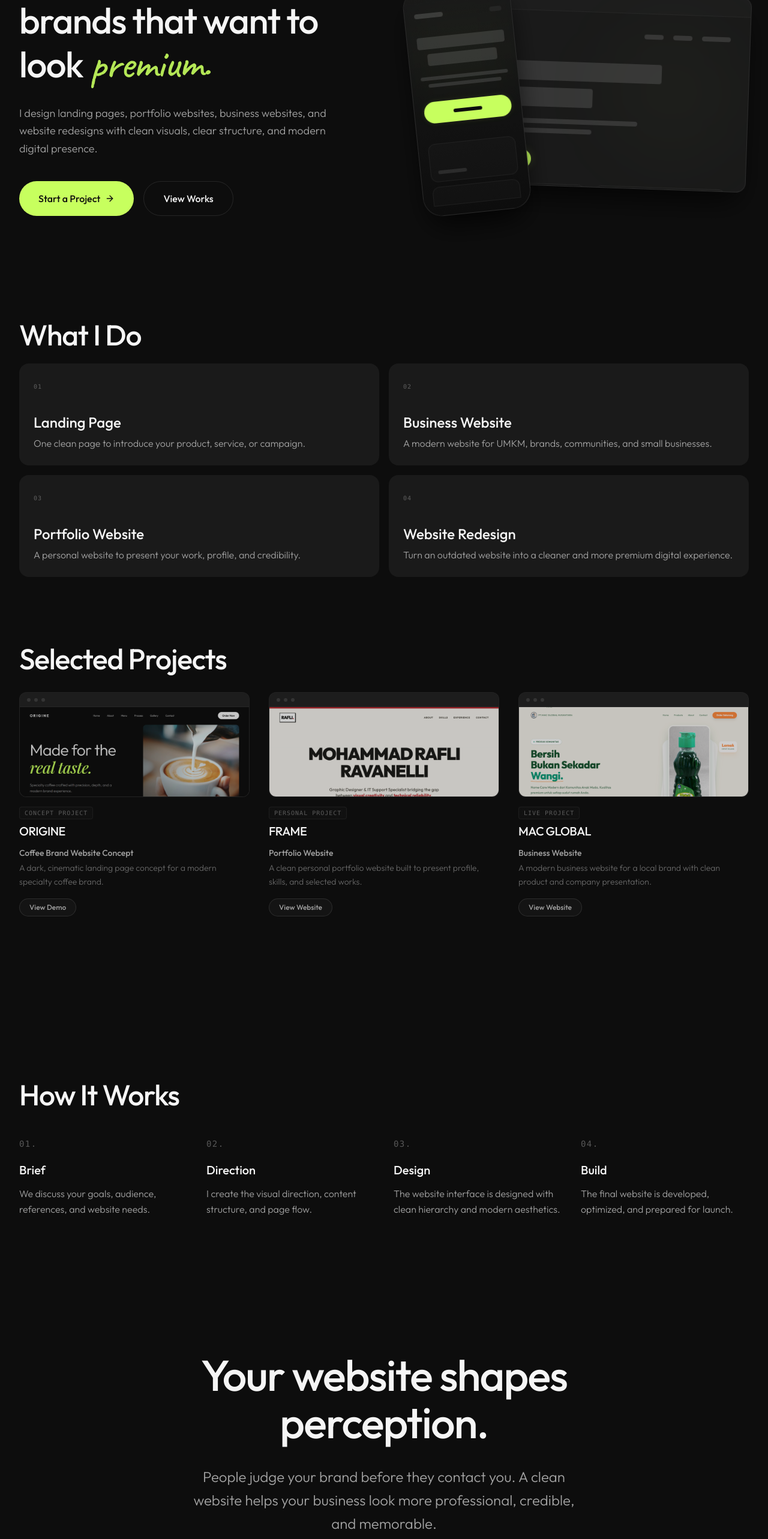
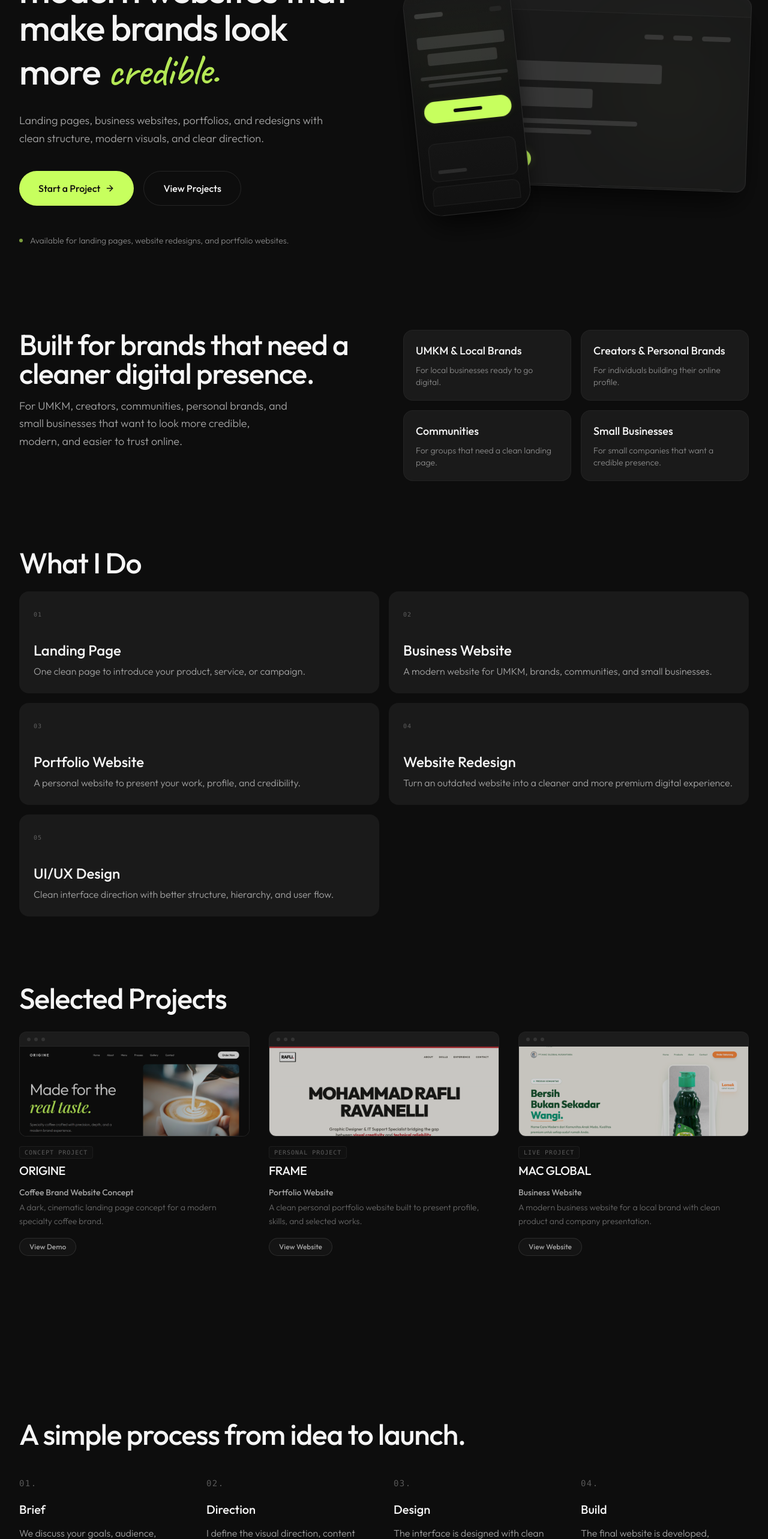
Before and after one commit to arthanabastala/madenynabas, a React (Vite) app: page / in a window 1280 px wide. Shown: the part 234-2800 px from the top of the page at 60% size. Built offline with nearby package versions, Linux system fonts and the light colour scheme.

Commit message:
feat: update hero, services, and landing content
Refine messaging across the landing page to emphasize credibility, add an Audience section, and update call-to-action details for improved engagement.

```diff
--- a/src/App.tsx
+++ b/src/App.tsx
@@ -5,11 +5,11 @@
 
 import { Navbar } from './components/Navbar';
 import { Hero } from './components/Hero';
+import { Audience } from './components/Audience';
 import { Services } from './components/Services';
 import { Projects } from './components/Projects';
 import { Process } from './components/Process';
 import { Editorial } from './components/Editorial';
-import { FAQ } from './components/FAQ';
 import { Contact } from './components/Contact';
 import { Footer } from './components/Footer';
 
@@ -19,11 +19,11 @@ export default function App() {
       <Navbar />
       <main>
         <Hero />
+        <Audience />
         <Services />
         <Projects />
         <Process />
         <Editorial />
-        <FAQ />
         <Contact />
       </main>
       <Footer />
--- /dev/null
+++ b/src/components/Audience.tsx
@@ -0,0 +1,52 @@
+import React from "react";
+import { motion } from "motion/react";
+
+const audiences = [
+  { title: "UMKM & Local Brands", desc: "For local businesses ready to go digital." },
+  { title: "Creators & Personal Brands", desc: "For individuals building their online profile." },
+  { title: "Communities", desc: "For groups that need a clean landing page." },
+  { title: "Small Businesses", desc: "For small companies that want a credible presence." }
+];
+
+export function Audience() {
+  return (
+    <section className="py-12 md:py-16 relative">
+      <div className="mx-auto max-w-7xl px-8">
+        <div className="grid lg:grid-cols-2 gap-10 lg:gap-16 items-start">
+
+          <motion.div
+            initial={{ opacity: 0, y: 20 }}
+            whileInView={{ opacity: 1, y: 0 }}
+            viewport={{ once: true, margin: "-50px" }}
+            transition={{ duration: 0.6, ease: "easeOut" }}
+            className="flex flex-col gap-4"
+          >
+            <h2 className="text-3xl md:text-5xl font-medium tracking-tight">
+              Built for brands that need a cleaner digital presence.
+            </h2>
+            <p className="text-base md:text-lg text-text-muted leading-relaxed font-light max-w-md">
+              For UMKM, creators, communities, personal brands, and small businesses that want to look more credible, modern, and easier to trust online.
+            </p>
+          </motion.div>
+
+          <div className="grid sm:grid-cols-2 gap-4">
+            {audiences.map((item, idx) => (
+              <motion.div
+                key={idx}
+                initial={{ opacity: 0, y: 20 }}
+                whileInView={{ opacity: 1, y: 0 }}
+                viewport={{ once: true, margin: "-50px" }}
+                transition={{ duration: 0.6, delay: idx * 0.1, ease: "easeOut" }}
+                className="p-5 rounded-2xl bg-card-dark border border-white/[0.04] flex flex-col gap-2 group hover:border-white/[0.1] transition-colors duration-500"
+              >
+                <h3 className="text-lg font-medium text-text-main group-hover:text-accent-lime transition-colors">{item.title}</h3>
+                <p className="text-sm text-text-muted/80 font-light">{item.desc}</p>
+              </motion.div>
+            ))}
+          </div>
+
+        </div>
+      </div>
+    </section>
+  );
+}
--- a/src/components/Contact.tsx
+++ b/src/components/Contact.tsx
@@ -16,24 +16,25 @@ export function Contact() {
         >
           <h2 className="text-4xl md:text-5xl lg:text-6xl font-medium tracking-tight">Have a project in mind?</h2>
           <p className="text-lg md:text-xl text-text-muted leading-relaxed font-light">
-            Let’s build a website that makes your brand look more modern, credible, and memorable.
+            Tell me what kind of website you need. I’ll help turn your idea into a clean, modern, and credible digital presence.
           </p>
 
-          <div className="flex flex-col sm:flex-row gap-4 w-full justify-center sm:w-auto mt-6">
+          <p className="inline-flex items-center gap-2 px-4 py-2 mt-4 rounded-full bg-white/[0.03] border border-white/10 text-sm text-text-muted">
+            <span className="w-2 h-2 rounded-full bg-accent-lime relative">
+              <span className="absolute inset-0 rounded-full bg-accent-lime animate-ping opacity-75"></span>
+            </span>
+            DM “WEBSITE” to discuss your project.
+          </p>
+
+          <div className="flex flex-col sm:flex-row gap-4 w-full justify-center sm:w-auto mt-4">
             <a
               href="https://www.instagram.com/madebynabas/"
               target="_blank"
               rel="noopener noreferrer"
               className="inline-flex justify-center items-center gap-2 px-8 py-4 rounded-full bg-accent-lime text-bg-dark font-medium hover:bg-white transition-all duration-300 group"
             >
-              DM on Instagram
+              Start a Project
               <ArrowUpRight className="w-4 h-4 group-hover:translate-x-0.5 group-hover:-translate-y-0.5 transition-transform" />
-            </a>
-            <a
-              href="#"
-              className="inline-flex justify-center items-center gap-2 px-8 py-4 rounded-full bg-transparent border border-white/10 flex-1 sm:flex-none hover:bg-white/5 transition-all duration-300 font-medium"
-            >
-              Chat on WhatsApp
             </a>
             <a
               href="mailto:hello@madebynabas.com"
@@ -41,10 +42,15 @@ export function Contact() {
             >
               Email Me
             </a>
+            <a
+              href="https://madebynabas.vercel.app"
+              target="_blank"
+              rel="noopener noreferrer"
+              className="inline-flex justify-center items-center gap-2 px-8 py-4 rounded-full bg-transparent border border-white/10 flex-1 sm:flex-none hover:bg-white/5 transition-all duration-300 font-medium"
+            >
+              Visit Website
+            </a>
           </div>
-          <p className="mt-6 md:mt-8 text-sm text-text-muted font-light">
-            Available for landing pages, portfolio websites, business websites, and redesign projects.
-          </p>
         </motion.div>
 
       </div>
--- a/src/components/Editorial.tsx
+++ b/src/components/Editorial.tsx
@@ -2,21 +2,35 @@ import { motion } from 'motion/react';
 
 export function Editorial() {
   return (
-    <section className="py-20 md:py-32 relative">
-      <div className="mx-auto max-w-7xl px-8 flex flex-col items-center text-center">
+    <section className="py-20 md:py-24 relative">
+      <div className="mx-auto max-w-4xl px-8 flex flex-col items-center text-center">
 
         <motion.div
           initial={{ opacity: 0, y: 20 }}
           whileInView={{ opacity: 1, y: 0 }}
           viewport={{ once: true }}
-          className="max-w-4xl"
         >
-          <h2 className="text-4xl md:text-5xl lg:text-7xl font-medium tracking-tight text-text-main !leading-[1.1] mb-8">
-            Your website shapes perception.
+          <h2 className="text-3xl md:text-5xl lg:text-5xl font-medium tracking-tight text-text-main !leading-[1.1] mb-6">
+            Your website shapes how people see your brand.
           </h2>
-          <p className="text-xl md:text-2xl text-text-muted leading-relaxed font-light max-w-2xl mx-auto">
-            People judge your brand before they contact you. A clean website helps your business look more professional, credible, and memorable.
+          <p className="text-base md:text-xl text-text-muted leading-relaxed font-light max-w-2xl mx-auto mb-10">
+            A clean website can make your brand feel more credible, modern, and easier to understand before people even contact you.
           </p>
+
+          <div className="flex flex-col sm:flex-row items-center justify-center gap-4 sm:gap-8">
+            <div className="flex items-center gap-2">
+              <div className="w-1.5 h-1.5 rounded-full bg-accent-lime/80" />
+              <span className="text-sm font-medium text-text-muted">Clearer first impression</span>
+            </div>
+            <div className="flex items-center gap-2">
+              <div className="w-1.5 h-1.5 rounded-full bg-accent-lime/80" />
+              <span className="text-sm font-medium text-text-muted">Better brand credibility</span>
+            </div>
+            <div className="flex items-center gap-2">
+              <div className="w-1.5 h-1.5 rounded-full bg-accent-lime/80" />
+              <span className="text-sm font-medium text-text-muted">Easier path to contact</span>
+            </div>
+          </div>
         </motion.div>
 
       </div>
--- a/src/components/Hero.tsx
+++ b/src/components/Hero.tsx
@@ -31,16 +31,14 @@ export function Hero() {
           className="flex flex-col gap-6 lg:gap-8"
         >
           <h1 className="text-4xl md:text-5xl lg:text-6xl font-medium leading-[1.05] tracking-tight">
-            Modern websites for brands that want to look{" "}
+            I design and build modern websites that make brands look more{" "}
             <span className="font-accent text-accent-lime text-5xl md:text-6xl lg:text-[4.5rem] mt-1 inline-block -rotate-1 opacity-90">
-              premium.
+              credible.
             </span>
           </h1>
 
           <p className="text-base md:text-lg text-text-muted max-w-lg leading-relaxed font-light mt-0">
-            I design landing pages, portfolio websites, business websites, and
-            website redesigns with clean visuals, clear structure, and modern
-            digital presence.
+            Landing pages, business websites, portfolios, and redesigns with clean structure, modern visuals, and clear direction.
           </p>
 
           <div className="flex flex-col sm:flex-row gap-4 pt-2">
@@ -57,8 +55,13 @@ export function Hero() {
               onClick={(e) => handleScroll(e, "works")}
               className="inline-flex justify-center items-center px-8 py-4 rounded-full bg-transparent border border-white/10 text-text-main font-medium hover:bg-white/5 transition-all duration-300"
             >
-              View Works
+              View Projects
             </a>
+          </div>
+
+          <div className="pt-4 flex items-center gap-3 text-sm text-text-muted/80">
+            <div className="w-1.5 h-1.5 rounded-full bg-accent-lime/60" />
+            <p className="font-light">Available for landing pages, website redesigns, and portfolio websites.</p>
           </div>
         </motion.div>
 
--- a/src/components/Process.tsx
+++ b/src/components/Process.tsx
@@ -9,12 +9,12 @@ const steps = [
   {
     num: "02.",
     title: "Direction",
-    desc: "I create the visual direction, content structure, and page flow."
+    desc: "I define the visual direction, content structure, and page flow."
   },
   {
     num: "03.",
     title: "Design",
-    desc: "The website interface is designed with clean hierarchy and modern aesthetics."
+    desc: "The interface is designed with clean hierarchy and modern aesthetics."
   },
   {
     num: "04.",
@@ -36,7 +36,7 @@ export function Process() {
           transition={{ duration: 0.6, ease: "easeOut" }}
           className="mb-10 md:mb-12"
         >
-          <h2 className="text-3xl md:text-5xl font-medium tracking-tight">How It Works</h2>
+          <h2 className="text-3xl md:text-5xl font-medium tracking-tight">A simple process from idea to launch.</h2>
         </motion.div>
 
         <div className="grid md:grid-cols-2 lg:grid-cols-4 gap-12 lg:gap-8">
--- a/src/components/Services.tsx
+++ b/src/components/Services.tsx
@@ -20,6 +20,11 @@ const services = [
     num: "04",
     title: "Website Redesign",
     desc: "Turn an outdated website into a cleaner and more premium digital experience."
+  },
+  {
+    num: "05",
+    title: "UI/UX Design",
+    desc: "Clean interface direction with better structure, hierarchy, and user flow."
   }
 ];
 
```
